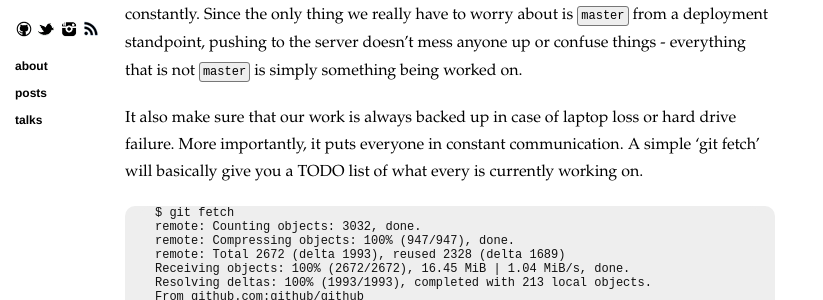
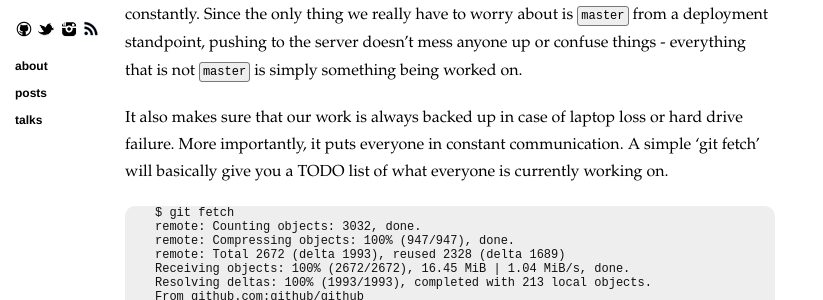
Before and after one commit to scottchacon/scottchacon.github.com, a Jekyll site: the page built from _posts/tech/2011-08-31-github-flow.md, in a window 1280 px wide and 900 px high, scrolled down 3356 px. Shown: the part 150-450 px from the top of the window, without its empty margins (0-823 px from the left). Built offline with Jekyll 4.4.1, drawn with Linux system fonts in a browser that asks for light colours; nearby versions of some CDN libraries; Markdown is read by kramdown in place of the engine named in the settings; comment, search, counter and statistics services are not loaded.

Commit message:
typos in section 3

```diff
--- a/_posts/tech/2011-08-31-github-flow.md
+++ b/_posts/tech/2011-08-31-github-flow.md
@@ -63,7 +63,7 @@ So, as of this writing, we have 44 branches in our repository with unmerged work
 
 Another big difference from git-flow is that we push to named branches on the server constantly.  Since the only thing we really have to worry about is `master` from a deployment standpoint, pushing to the server doesn't mess anyone up or confuse things - everything that is not `master` is simply something being worked on.
 
-It also make sure that our work is always backed up in case of laptop loss or hard drive failure. More importantly, it puts everyone in constant communication.  A simple 'git fetch' will basically give you a TODO list of what every is currently working on.
+It also makes sure that our work is always backed up in case of laptop loss or hard drive failure. More importantly, it puts everyone in constant communication.  A simple 'git fetch' will basically give you a TODO list of what everyone is currently working on.
 
     $ git fetch
     remote: Counting objects: 3032, done.
```
